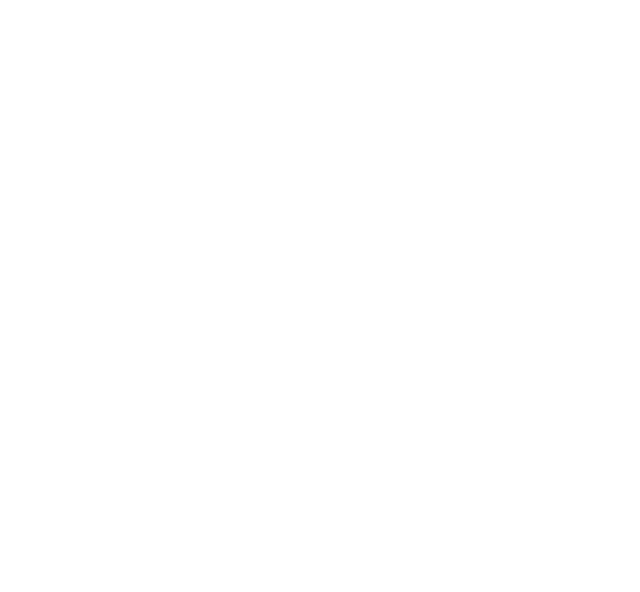
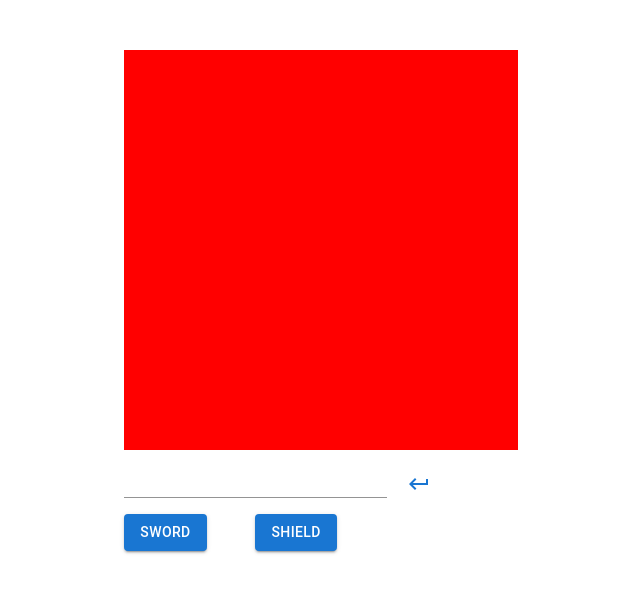
Before and after one commit to peclarke/mindmatch, a React (Vite) app in the folder frontend/: page / in a window 1280 px wide. Shown: the top 592 px of the page, without its empty margins (319-959 px from the left). Built offline with nearby package versions, Linux system fonts and the light colour scheme.

Commit message:
she looks so beautiful i am crying

```diff
--- a/frontend/package.json
+++ b/frontend/package.json
@@ -12,6 +12,7 @@
   "dependencies": {
     "@emotion/react": "^11.11.1",
     "@emotion/styled": "^11.11.0",
+    "@mui/icons-material": "^5.14.6",
     "@mui/material": "^5.14.6",
     "react": "^18.2.0",
     "react-dom": "^18.2.0"
--- a/frontend/src/App.tsx
+++ b/frontend/src/App.tsx
@@ -1,10 +1,10 @@
-import { useState } from 'react'
 import './App.css'
+import GameScreen from './screens/game'
 
 function App() {
   return (
     <>
-
+      <GameScreen />
     </>
   )
 }
--- /dev/null
+++ b/frontend/src/components/input.css
@@ -0,0 +1,18 @@
+.inputButton {
+    background-color: silver;
+    width: 100%;
+    border-radius: 10%;
+}
+
+.enterBtn {
+    height: 100%;
+}
+
+.actionBtn {
+    display: flex;
+    justify-content: right;
+}
+
+.userInput {
+    margin-top: 2vh;
+}
--- a/frontend/src/components/input.tsx
+++ b/frontend/src/components/input.tsx
@@ -1,9 +1,52 @@
-const UserInput = () => {
+import { Button, Grid, TextField } from '@mui/material';
+import { useState } from 'react';
+
+import './input.css';
+
+import KeyboardReturnIcon from '@mui/icons-material/KeyboardReturn';
+
+export type InputButtonProps = {
+    type: "text" | "button" | "enter"
+    defense?: boolean;
+}
+
+const InputButton = (props: InputButtonProps) => {
+    const [answer, setAnswer] = useState("");
+
     return (
         <div>
-
+            {
+                props.type === "text"
+                ? <TextField fullWidth={true} className="answerInput" variant="standard" value={answer} onChange={(e) => setAnswer(e.target.value)}></TextField>
+                    : props.type === "button"
+                ? <Button className="actionBtn" variant="contained">{props.defense ? "shield" : "sword"}</Button>
+                    : props.type === "enter"
+                ? <Button className="enterBtn"><KeyboardReturnIcon /></Button>
+                    : "bro no way"
+            }
         </div>
     )
 }
 
+const UserInput = () => {
+    return (
+        <Grid container className="userInput">
+            <Grid container item xs={8} rowSpacing={2}>
+                <Grid item xs={12}>
+                    <InputButton type="text"/>
+                </Grid>
+                <Grid item xs={6}>
+                    <InputButton type="button"/>
+                </Grid>
+                <Grid item xs={6}>
+                    <InputButton type="button" defense={true}/>
+                </Grid>
+            </Grid>
+            <Grid item xs={4}>
+                <InputButton type="enter" />
+            </Grid>
+        </Grid>
+    )
+}
+
 export default UserInput;
--- /dev/null
+++ b/frontend/src/components/question.css
@@ -0,0 +1,4 @@
+.questionCard {
+    background-color: red;
+    height: 50vh;
+}
--- /dev/null
+++ b/frontend/src/components/question.tsx
@@ -0,0 +1,11 @@
+import './question.css';
+
+const QuestionCard = () => {
+    return (
+        <div className="questionCard">
+
+        </div>
+    )
+}
+
+export default QuestionCard;
--- /dev/null
+++ b/frontend/src/screens/game.css
@@ -0,0 +1,3 @@
+body {
+    margin: 50px;
+}
--- /dev/null
+++ b/frontend/src/screens/game.tsx
@@ -0,0 +1,26 @@
+import { Grid } from "@mui/material";
+import UserInput from "../components/input";
+import QuestionCard from "../components/question";
+
+import './game.css';
+
+const GameScreen = () => {
+    return (
+        <section>
+            <Grid container>
+                <Grid item xs={4}>
+                    {/* maybe some scores for player 1? animation comes form this side */}
+                </Grid>
+                <Grid item xs={4}>
+                    <QuestionCard />
+                    <UserInput />
+                </Grid>
+                <Grid item xs={4}>
+
+                </Grid>
+            </Grid>
+        </section>
+    )
+}
+
+export default GameScreen;
```
Also changed, not shown: 1 other file (tests, documents, lock files or other folders).
